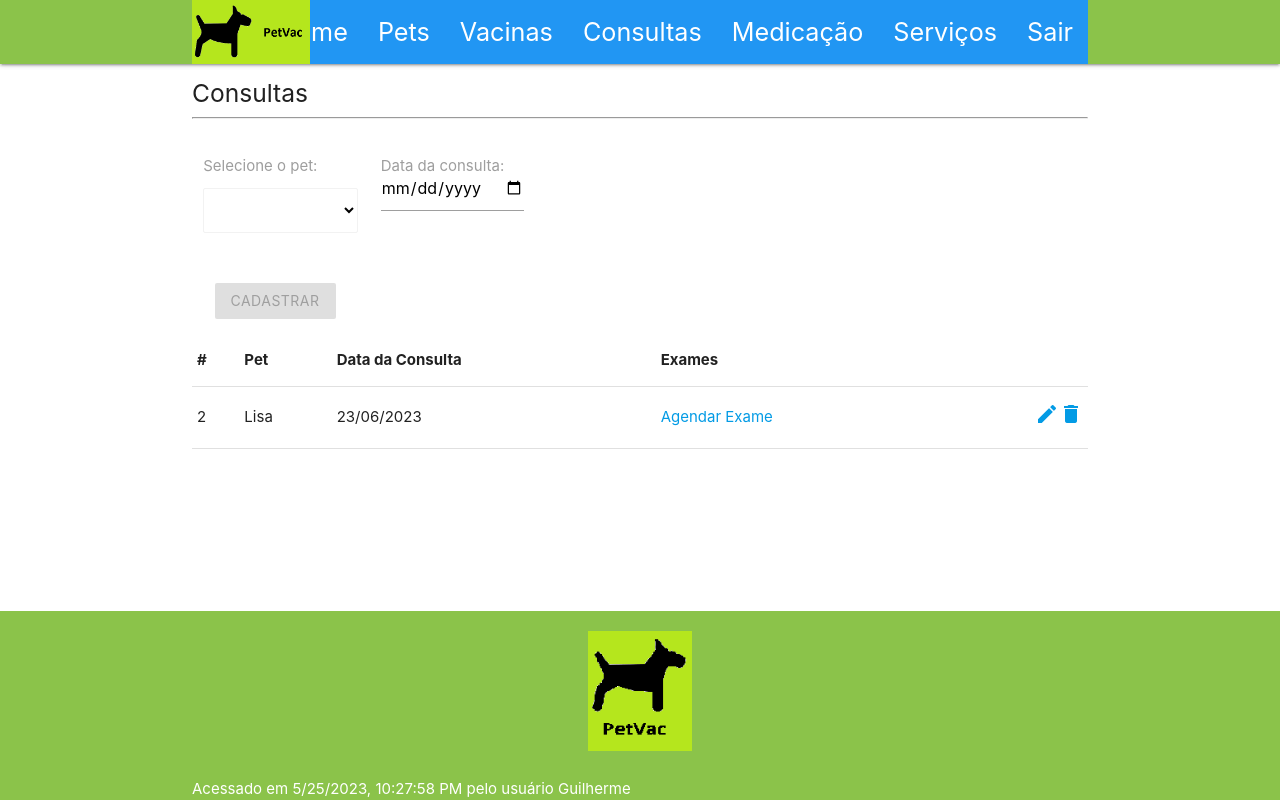
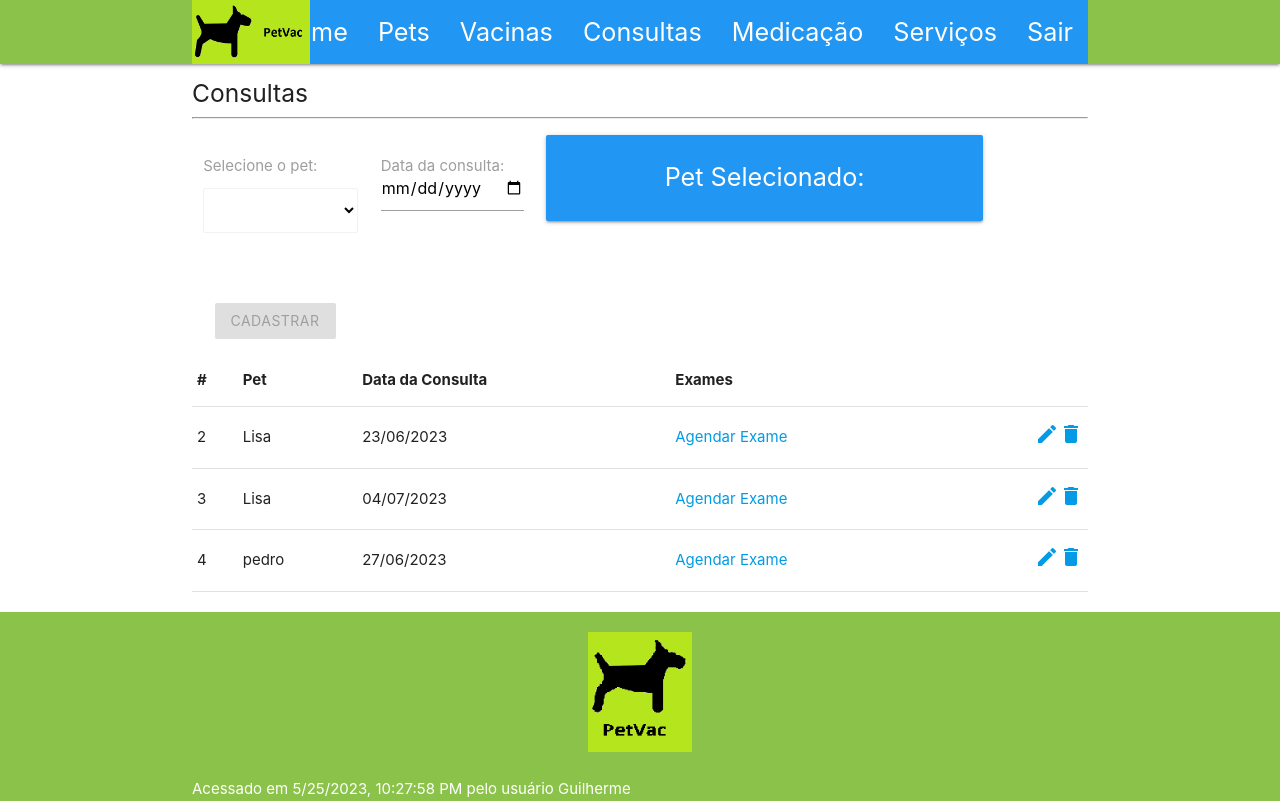
Before and after one commit to guilhermevicente/petvac, an Angular app: page /consultas in a window 1280 px wide. Built offline with nearby package versions, Linux system fonts and the light colour scheme; data requests are answered from the project's data file.

Commit message:
Ajustes finais da prova

```diff
--- a/db.json
+++ b/db.json
@@ -101,6 +101,42 @@
           "nome": "Cachorro"
         }
       }
+    },
+    {
+      "id": 3,
+      "data": "2023-07-04",
+      "pet": {
+        "id": "geE-Ibb",
+        "nome": "Lisa",
+        "dataNascimento": "2023-06-04",
+        "raca": {
+          "id": 11,
+          "nome": "Dachshund",
+          "especieId": 1
+        },
+        "especie": {
+          "id": 1,
+          "nome": "Cachorro"
+        }
+      }
+    },
+    {
+      "id": 4,
+      "data": "2023-06-27",
+      "pet": {
+        "id": "YeJBY_u",
+        "nome": "pedro",
+        "dataNascimento": "2023-06-05",
+        "raca": {
+          "id": 11,
+          "nome": "Dachshund",
+          "especieId": 1
+        },
+        "especie": {
+          "id": 1,
+          "nome": "Cachorro"
+        }
+      }
     }
   ],
   "exames": [
@@ -123,6 +159,26 @@
         }
       },
       "descricao": "urina"
+    },
+    {
+      "id": 3,
+      "idConsulta": "4",
+      "data": "2023-07-10",
+      "pet": {
+        "id": "YeJBY_u",
+        "nome": "pedro",
+        "dataNascimento": "2023-06-05",
+        "raca": {
+          "id": 11,
+          "nome": "Dachshund",
+          "especieId": 1
+        },
+        "especie": {
+          "id": 1,
+          "nome": "Cachorro"
+        }
+      },
+      "descricao": "Vac13"
     }
   ],
   "medicacoes": [
--- a/src/app/consultas/consultas.component.html
+++ b/src/app/consultas/consultas.component.html
@@ -27,6 +27,9 @@
           <br>
           <input id="dataconsulta-pet" name="dataconsulta-pet" type="date" class="validate" [(ngModel)]="this.consulta.data" #dataconsulta="ngModel" required>
           <div class="red-text" *ngIf="dataconsulta.errors?.['required'] && dataconsulta.touched">Por favor, informe a data da consulta do seu pet.</div>
+        </div>
+        <div class="row">
+          <app-pet-selecionado [nomePet]="this.consulta.pet.nome"></app-pet-selecionado>
         </div>
       </div>
       <div class="input-field col">
--- a/src/app/exames/exames.component.html
+++ b/src/app/exames/exames.component.html
@@ -36,6 +36,9 @@
           <div class="red-text" *ngIf="descricao.errors?.['required'] && descricao.touched">Por favor, descreva o exame do pet.</div>
           <span class="helper-text" data-error="O campo é inválido" data-success="Ok!"></span>
         </div>
+        <div class="row">
+          <app-pet-selecionado [nomePet]="this.exame.pet.nome"></app-pet-selecionado>
+        </div>
       </div>
       <div class="input-field col">
         <button class="btn waves-effect waves-light amber darken-4" type="submit" [disabled]="!form.valid">Cadastrar</button>
--- a/src/app/home/home.component.html
+++ b/src/app/home/home.component.html
@@ -1,4 +1,7 @@
-<span>
+<span [hidden]="!this.isWorkingInPage">
+  Estamos trabalhando nessa pagina :)
+</span>
+<span [hidden]="this.isWorkingInPage">
   <div id="painel-servicos">
     <h5>Página principal</h5>
     <hr />
--- a/src/app/home/home.component.ts
+++ b/src/app/home/home.component.ts
@@ -7,6 +7,8 @@ import { Component, OnInit } from '@angular/core';
   styleUrls: ['./home.component.css']
 })
 export class HomeComponent implements OnInit {
+  isWorkingInPage = false;
+
   ngOnInit(): void {
     //Shared.initializeWebStorage();
   }
--- a/src/app/medicacao/medicacao.component.html
+++ b/src/app/medicacao/medicacao.component.html
@@ -21,6 +21,9 @@
           <div class="red-text" [hidden]="pet.valid || pet.untouched">
             Por favor, selecione um pet.
           </div>
+        </div>
+        <div class="row">
+          <app-pet-selecionado [nomePet]="this.medicacao.pet.nome"></app-pet-selecionado>
         </div>
       </div>
       <div class="row">
--- a/src/app/pets/pets.component.ts
+++ b/src/app/pets/pets.component.ts
@@ -1,4 +1,3 @@
-import { Shared } from './../util/shared';
 import { Raca } from './../../model/raca';
 import { Component, OnInit, ViewChild, ElementRef} from '@angular/core';
 import { NgForm } from '@angular/forms';
--- a/src/app/servicos/servicos.component.html
+++ b/src/app/servicos/servicos.component.html
@@ -21,6 +21,9 @@
           <div class="red-text" [hidden]="pet.valid || pet.untouched">
             Por favor, selecione um pet.
           </div>
+        </div>
+        <div class="row">
+          <app-pet-selecionado [nomePet]="this.servico.pet.nome"></app-pet-selecionado>
         </div>
       </div>
       <div class="row">
--- a/src/app/vacinas/vacinas.component.html
+++ b/src/app/vacinas/vacinas.component.html
@@ -21,6 +21,9 @@
           <div class="red-text" [hidden]="pet.valid || pet.untouched">
             Por favor, selecione um pet.
           </div>
+        </div>
+        <div class="row">
+          <app-pet-selecionado [nomePet]="this.vacina.pet.nome"></app-pet-selecionado>
         </div>
       </div>
       <div class="row">
```
Also changed, not shown: 1 other file (tests, documents, lock files or other folders).
